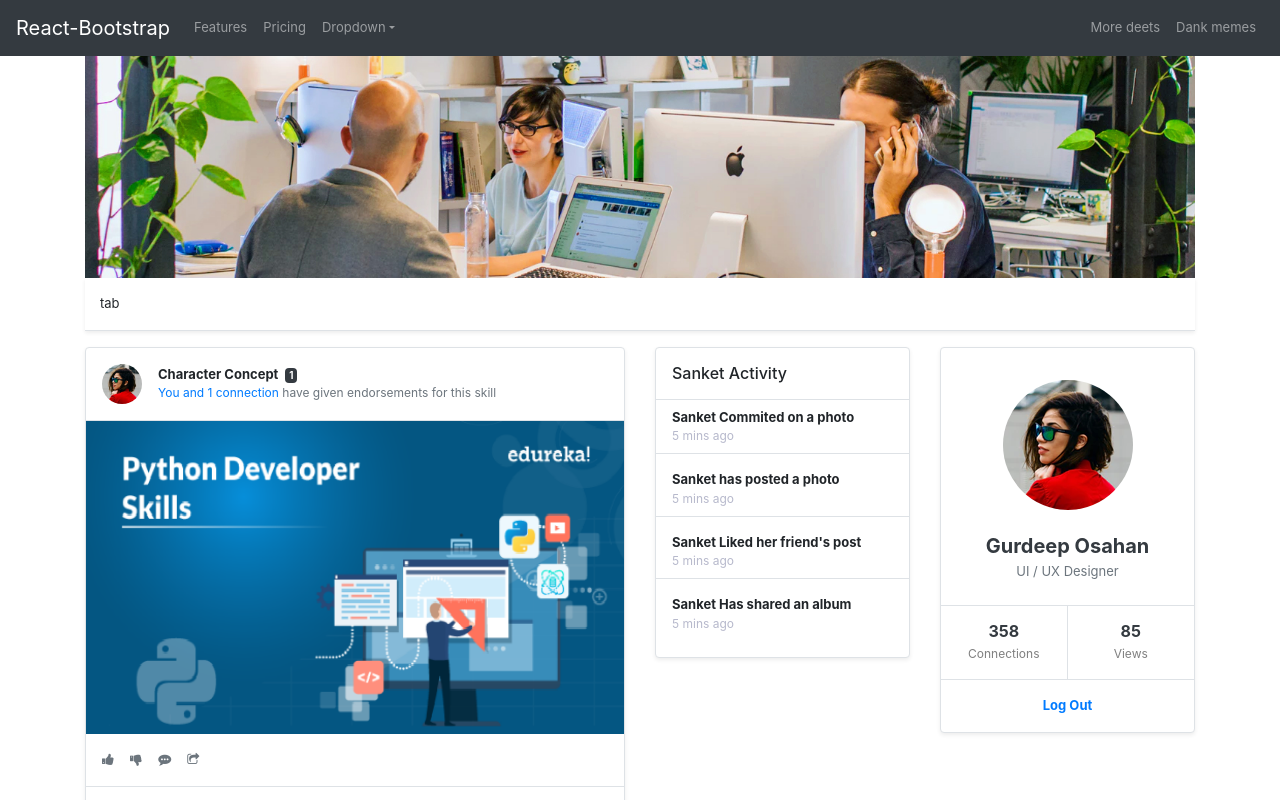
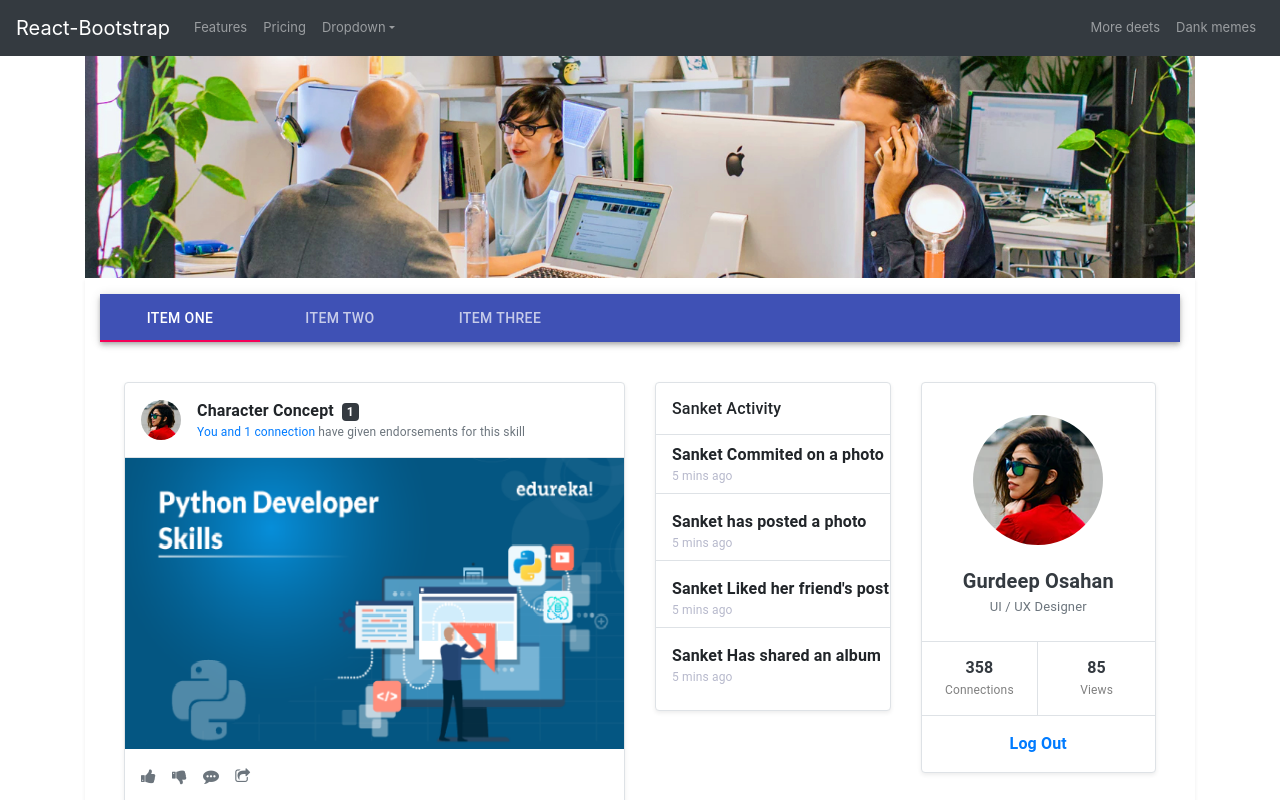
Before and after one commit to MadhuriJagtap123/BOL-Start, a React (Create React App) app: page /profile in a window 1280 px wide. Shown: the top 800 px of the page. Built offline with nearby package versions, Linux system fonts and the light colour scheme.

Commit message:
'profile_tab'

```diff
--- a/src/view/UserProfile/Profile.js
+++ b/src/view/UserProfile/Profile.js
@@ -6,61 +6,74 @@ import 'bootstrap/dist/css/bootstrap.min.css';
 import Uprofile from '../../../src/img/user-profile.jpg';
 import UprofileImg from '../../../src/img/p5.png';
 import profileTimeImg from '../../../src/img/ProfileTimeline.png';
-class Profile extends React.Component {
-  constructor(props) {
-    super(props)
-    this.state = {
-
-    }
-  }
+import AppBar from '@material-ui/core/AppBar';
+import Tabs from '@material-ui/core/Tabs';
+import Tab from '@material-ui/core/Tab';
+import Typography from '@material-ui/core/Typography';
+import Box from '@material-ui/core/Box';
+import PropTypes from 'prop-types';
+import { makeStyles } from '@material-ui/core/styles';
 
 
-  render() {
+
+
+
+function TabPanel(props) {
+  const { children, value, index, ...other } = props;
+
   return (
-      <div>
-        <div>
-          <Navbar collapseOnSelect expand="lg" bg="dark" variant="dark">
-            <Navbar.Brand href="#home">React-Bootstrap</Navbar.Brand>
-            <Navbar.Toggle aria-controls="responsive-navbar-nav" />
-            <Navbar.Collapse id="responsive-navbar-nav">
-              <Nav className="mr-auto">
-                <Nav.Link href="#features">Features</Nav.Link>
-                <Nav.Link href="#pricing">Pricing</Nav.Link>
-                <NavDropdown title="Dropdown" id="collasible-nav-dropdown">
-                  <NavDropdown.Item href="#action/3.1">Action</NavDropdown.Item>
-                  <NavDropdown.Item href="#action/3.2">Another action</NavDropdown.Item>
-                  <NavDropdown.Item href="#action/3.3">Something</NavDropdown.Item>
-                  <NavDropdown.Divider />
-                  <NavDropdown.Item href="#action/3.4">Separated link</NavDropdown.Item>
-                </NavDropdown>
-              </Nav>
-              <Nav>
-                <Nav.Link href="#deets">More deets</Nav.Link>
-                <Nav.Link eventKey={2} href="#memes">
-                  Dank memes
-                </Nav.Link>
-              </Nav>
-            </Navbar.Collapse>
-          </Navbar>
+    <div
+      role="tabpanel"
+      hidden={value !== index}
+      id={`simple-tabpanel-${index}`}
+      aria-labelledby={`simple-tab-${index}`}
+      {...other}
+    >
+      {value === index && (
+        <Box p={3}>
+          <Typography>{children}</Typography>
+        </Box>
+      )}
     </div>
+  );
+}
+TabPanel.propTypes = {
+  children: PropTypes.node,
+  index: PropTypes.any.isRequired,
+  value: PropTypes.any.isRequired,
+};
 
-        <Container>
-          <div className="profile-cover">
-            <img src={Uprofile} className="TopBanner" />
-          </div>
-          <div className="bg-white shadow-sm border-bottom">
-            <div className="container">
-              <div className="row">
-                <div className="col-md-12">
-                  <div className="d-flex align-items-center py-3">
-                 tab
-                  </div>
-                </div>
-              </div>
-            </div>
-          </div>
-          {/* Main section start @@@@@@@@@@@@@@@@@@@@@@ */}
+function a11yProps(index) {
+  return {
+    id: `simple-tab-${index}`,
+    'aria-controls': `simple-tabpanel-${index}`,
+  };
+}
+const useStyles = makeStyles((theme) => ({
+  root: {
+    flexGrow: 1,
+    backgroundColor: theme.palette.background.paper,
+  },
+}));
 
+ function SimpleTabs() {
+  const classes = useStyles();
+  const [value, setValue] = React.useState(0);
+
+  const handleChange = (event, newValue) => {
+    setValue(newValue);
+  };
+
+  return (
+    <div className={classes.root}>
+      <AppBar position="static">
+        <Tabs value={value} onChange={handleChange} aria-label="simple tabs example">
+          <Tab label="Item One" {...a11yProps(0)} />
+          <Tab label="Item Two" {...a11yProps(1)} />
+          <Tab label="Item Three" {...a11yProps(2)} />
+        </Tabs>
+      </AppBar>
+      <TabPanel value={value} index={0}>
       <Row className="mt-3">
 
 <Col className="col col-xl-6 col-lg-12 col-md-12 col-sm-12 col-12">
@@ -239,6 +252,213 @@ class Profile extends React.Component {
 
 
 </Row>
+      </TabPanel>
+      <TabPanel value={value} index={1}>
+      <Row className="mt-3">
+
+<Col className="col col-xl-6 col-lg-12 col-md-12 col-sm-12 col-12">
+
+
+  <div className="box shadow-sm border rounded bg-white mb-3">
+    <div className="box-title border-bottom p-3">
+      <h6 className="m-0">Skill</h6>
+      <i className="fa fa-plus float-right addbtn" aria-hidden="true"></i>
+    </div>
+    <div className="box-body p-0">
+      <div className="p-3 d-flex align-items-center bg-light border-bottom osahan-post-header">
+        <div className="dropdown-list-image">
+          {/* <img className="rounded-circle" src="img/p6.png" alt=""> */}
+        </div>
+        <div className="font-weight-bold">
+          <div className="text-truncate">Photoshop</div>
+          <div className="small">Learm Ipsum is simply</div>
+          <div className="small">Rating</div>
+        </div>
+        <span className="ml-auto mb-auto">
+          <div className="btn-group">
+            <i className="fa fa-pencil-square-o" aria-hidden="true"></i>
+            <div className="dropdown-menu dropdown-menu-right" >
+              <button className="dropdown-item" type="button"><i className="feather-trash"></i> Delete</button>
+              <button className="dropdown-item" type="button"><i className="feather-x-circle"></i> Turn Off</button>
+            </div>
+          </div>
+        </span>
+      </div>
+
+
+      <div className="p-3 d-flex align-items-center bg-light border-bottom osahan-post-header">
+        <div className="dropdown-list-image">
+          {/* <img className="rounded-circle" src="img/p6.png" alt=""> */}
+        </div>
+        <div className="font-weight-bold">
+          <div className="text-truncate">React JS</div>
+          <div className="small">Learm Ipsum is simply</div>
+          <div className="small">Rating</div>
+        </div>
+        <span className="ml-auto mb-auto">
+          <div className="btn-group">
+            <i className="fa fa-pencil-square-o" aria-hidden="true"></i>
+            <div className="dropdown-menu dropdown-menu-right" >
+              <button className="dropdown-item" type="button"><i className="feather-trash"></i> Delete</button>
+              <button className="dropdown-item" type="button"><i className="feather-x-circle"></i> Turn Off</button>
+            </div>
+          </div>
+        </span>
+      </div>
+    </div>
+  </div>
+
+</Col>
+
+
+<Col className="col col-xl-3 col-lg-12 col-12">
+  <div className="box shadow-sm border rounded bg-white mb-3">
+    <div className="box-title border-bottom p-3">
+      <h6 className="m-0">Sanket Activity</h6>
+    </div>
+    <div className="box-body pt-2">
+      <div className="d-flex align-items-center mb-3 border-bottom pb-2">
+        <div className="dropdown-list-image mr-3">
+          {/* <img className="rounded-circle" src="img/p4.png" alt=""> */}
+          <div className="status-indicator bg-success"></div>
+        </div>
+        <div className="font-weight-bold mr-2">
+          <div className="text-truncate">Sanket Commited on a photo</div>
+          <div className="small text-gray-500">5 mins ago</div>
+        </div>
+      </div>
+      <div className="d-flex align-items-center mb-3 border-bottom pb-2">
+        <div className="dropdown-list-image mr-3">
+          {/* <img className="rounded-circle" src="img/p9.png" alt=""> */}
+          <div className="status-indicator bg-success"></div>
+        </div>
+        <div className="font-weight-bold mr-2">
+          <div className="text-truncate">Sanket has posted a photo</div>
+          <div className="small text-gray-500">5 mins ago</div>
+        </div>
+      </div>
+      <div className="d-flex align-items-center mb-3 border-bottom pb-2">
+        <div className="dropdown-list-image mr-3">
+          {/* <img className="rounded-circle" src="img/p10.png" alt=""> */}
+          <div className="status-indicator bg-success"></div>
+        </div>
+        <div className="font-weight-bold mr-2">
+          <div className="text-truncate">Sanket Liked her friend's post</div>
+          <div className="small text-gray-500">5 mins ago</div>
+        </div>
+      </div>
+      <div className="d-flex align-items-center mb-3 pb-2">
+        <div className="dropdown-list-image mr-3">
+          {/* <img className="rounded-circle" src="img/p11.png" alt=""> */}
+          <div className="status-indicator bg-success"></div>
+        </div>
+        <div className="font-weight-bold mr-2">
+          <div className="text-truncate">Sanket Has shared an album</div>
+          <div className="small text-gray-500">5 mins ago</div>
+        </div>
+      </div>
+
+
+    </div>
+  </div>
+</Col>
+
+
+<Col className="col col-xl-3 col-lg-12 col-12">
+  <div className="box mb-3 shadow-sm border rounded bg-white profile-box text-center">
+    <div className="py-4 px-3 border-bottom">
+      <img src={UprofileImg} className="img-fluid mt-2 rounded-circle" alt="Responsive image" />
+      {/* <img src="img/p13.png" className="img-fluid mt-2 rounded-circle" alt="Responsive image"> */}
+      <h5 className="font-weight-bold text-dark mb-1 mt-4">Gurdeep Osahan</h5>
+      <p className="mb-0 text-muted">UI / UX Designer</p>
+    </div>
+    <div className="d-flex">
+      <div className="col-6 border-right p-3">
+        <h6 className="font-weight-bold text-dark mb-1">358</h6>
+        <p className="mb-0 text-black-50 small">Connections</p>
+      </div>
+      <div className="col-6 p-3">
+        <h6 className="font-weight-bold text-dark mb-1">85</h6>
+        <p className="mb-0 text-black-50 small">Views</p>
+      </div>
+    </div>
+    <div className="overflow-hidden border-top">
+      <a className="font-weight-bold p-3 d-block" href="sign-in.html"> Log Out </a>
+    </div>
+  </div>
+</Col>
+
+
+
+
+
+</Row>
+      </TabPanel>
+      <TabPanel value={value} index={2}>
+        Item Three
+      </TabPanel>
+    </div>
+  );
+}
+
+
+
+class Profile extends React.Component {
+  constructor(props) {
+    super(props)
+    this.state = {
+
+    }
+  }
+
+
+  render() {
+    return (
+      <div>
+        <div>
+          <Navbar collapseOnSelect expand="lg" bg="dark" variant="dark">
+            <Navbar.Brand href="#home">React-Bootstrap</Navbar.Brand>
+            <Navbar.Toggle aria-controls="responsive-navbar-nav" />
+            <Navbar.Collapse id="responsive-navbar-nav">
+              <Nav className="mr-auto">
+                <Nav.Link href="#features">Features</Nav.Link>
+                <Nav.Link href="#pricing">Pricing</Nav.Link>
+                <NavDropdown title="Dropdown" id="collasible-nav-dropdown">
+                  <NavDropdown.Item href="#action/3.1">Action</NavDropdown.Item>
+                  <NavDropdown.Item href="#action/3.2">Another action</NavDropdown.Item>
+                  <NavDropdown.Item href="#action/3.3">Something</NavDropdown.Item>
+                  <NavDropdown.Divider />
+                  <NavDropdown.Item href="#action/3.4">Separated link</NavDropdown.Item>
+                </NavDropdown>
+              </Nav>
+              <Nav>
+                <Nav.Link href="#deets">More deets</Nav.Link>
+                <Nav.Link eventKey={2} href="#memes">
+                  Dank memes
+                </Nav.Link>
+              </Nav>
+            </Navbar.Collapse>
+          </Navbar>
+        </div>
+
+        <Container>
+          <div className="profile-cover">
+            <img src={Uprofile} className="TopBanner" />
+          </div>
+          <div className="bg-white shadow-sm border-bottom">
+            <div className="container">
+              <div className="row">
+                <div className="col-md-12">
+                  <div className="d-flex align-items-center py-3">
+                    <SimpleTabs></SimpleTabs>
+                  </div>
+                </div>
+              </div>
+            </div>
+          </div>
+          {/* Main section start @@@@@@@@@@@@@@@@@@@@@@ */}
+
+
         </Container>
       </div>
     )
```
Lines whose indentation alone changed are shown as unchanged.
